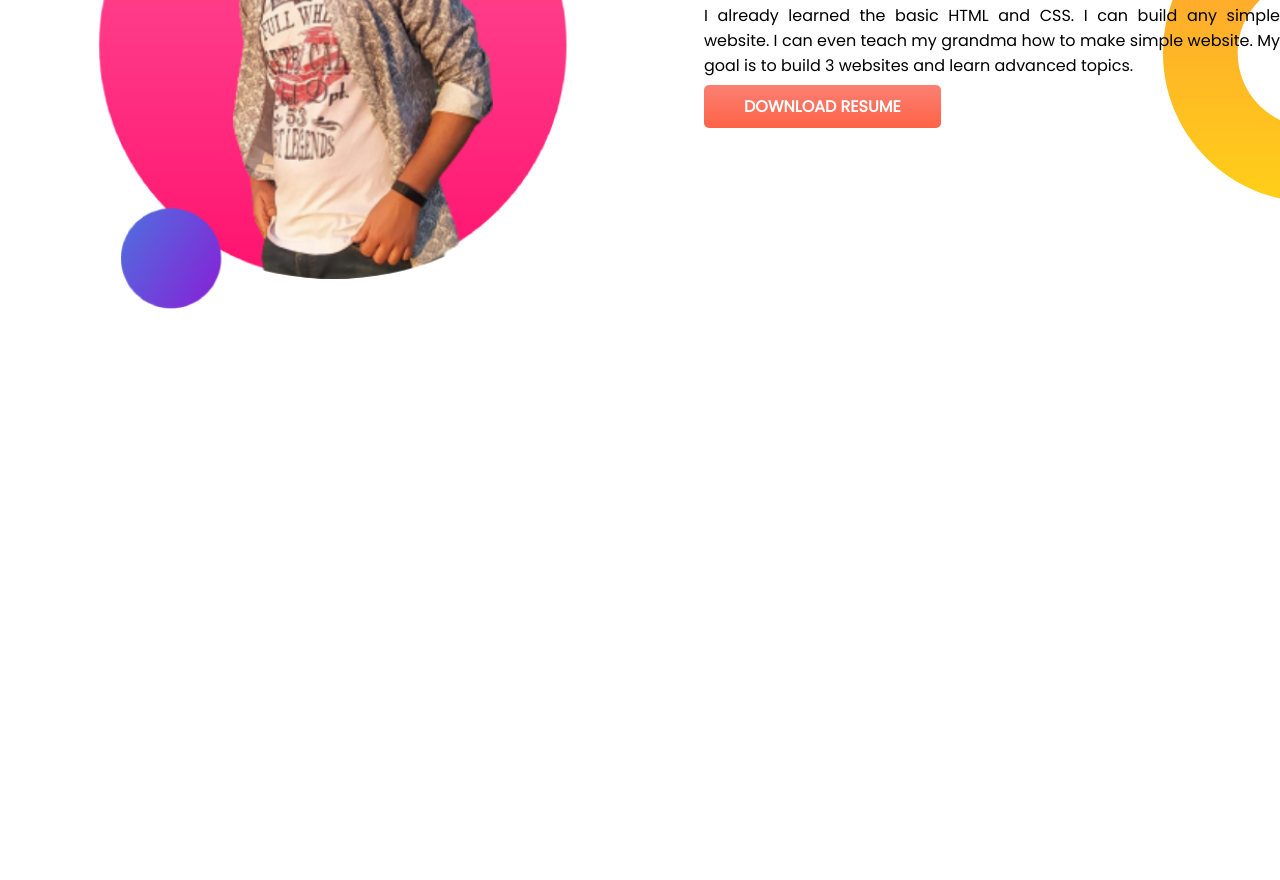
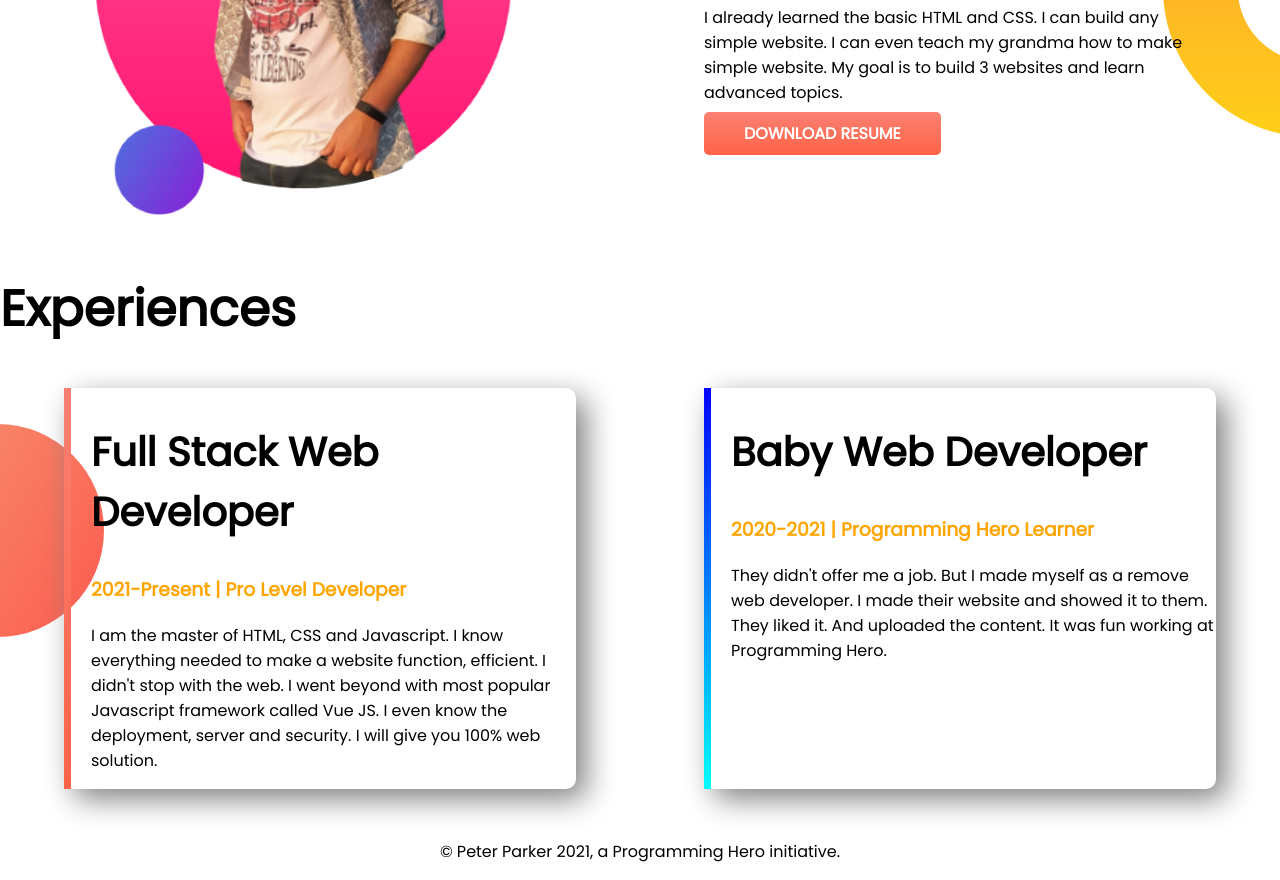
Before and after one commit to Ruman-Islam/developer-portfolio, a plain HTML site: page index.html in a window 1280 px wide. Shown: the part 994-1874 px from the top of the page. Before the commit the page ends 1310 px from the top, so only its background shows below. Drawn offline with Linux system fonts and the light colour scheme.

Commit message:
bottom banner completed

```diff
--- a/index.html
+++ b/index.html
@@ -13,7 +13,7 @@
 </head>
 
 <body>
-    <section class="top-banner">
+    <section class="top-banner flexible-container">
         <div class="half-width">
             <h1>Welcome to</h1>
             <h1><span class="orange-color">Ruman Islam</span> World!</h1>
@@ -35,7 +35,7 @@
             <img src="images/img.png" alt="">
         </div>
     </section>
-    <section class="middle-banner">
+    <section class="middle-banner flexible-container">
         <div class="half-width">
             <img src="images/img2.png" alt="">
         </div>
@@ -47,6 +47,30 @@
             <a class="link-button" target="_blank" href="#">DOWNLOAD RESUME</a>
         </div>
     </section>
+    <section class="bottom-banner">
+        <h1>Experiences</h1>
+        <div class="flexible-container">
+            <div id="web-dev" class="experience-item">
+                <h2>Full Stack Web Developer</h2>
+                <h3 class="orange-color">2021-Present | Pro Level Developer</h3>
+                <p>I am the master of HTML, CSS and Javascript. I know everything needed to make a website function,
+                    efficient. I didn't stop with the web. I went beyond with most popular Javascript framework called
+                    Vue
+                    JS. I even know the deployment, server and security. I will give you 100% web solution.</p>
+            </div>
+            <div id="baby-dev" class="experience-item">
+                <h2>Baby Web Developer</h2>
+                <h3 class="orange-color">2020-2021 | Programming Hero Learner</h3>
+                <p>They didn't offer me a job. But I made myself as a remove web developer. I made their website and
+                    showed
+                    it to them. They liked it. And uploaded the content. It was fun working at Programming Hero.</p>
+            </div>
+        </div>
+    </section>
+
+    <footer>
+        <p>© Peter Parker 2021, a Programming Hero initiative.</p>
+    </footer>
 
 </body>
 
--- a/style.css
+++ b/style.css
@@ -1,13 +1,16 @@
 body {
   font-family: "Poppins", sans-serif;
-  text-align: justify;
   margin: 0;
 }
-section {
+.flexible-container {
   display: flex;
+  margin-bottom: 50px;
 }
 h1 {
   font-size: 50px;
+}
+h2 {
+  font-size: 40px;
 }
 .orange-color {
   color: orange;
@@ -18,7 +21,7 @@ h1 {
 }
 .half-width {
   width: 50%;
-  padding-left: 5%;
+  padding: 0 5%;
 }
 .half-width img {
   width: 90%;
@@ -36,3 +39,28 @@ h1 {
   background-repeat: no-repeat;
   background-position: right;
 }
+.experience-item {
+  width: 40%;
+  margin: 0 5%;
+  padding-left: 20px;
+  border-radius: 10px;
+  box-shadow: 10px 10px 30px gray;
+}
+.bottom-banner {
+  background-image: url(images/exp-bg.png);
+  background-repeat: no-repeat;
+  background-position: left;
+}
+#web-dev {
+  border-left: 7px solid;
+  border-image: linear-gradient(salmon, tomato);
+  border-image-slice: 1;
+}
+#baby-dev {
+  border-left: 7px solid;
+  border-image: linear-gradient(blue, cyan);
+  border-image-slice: 1;
+}
+footer p {
+  text-align: center;
+}
```
